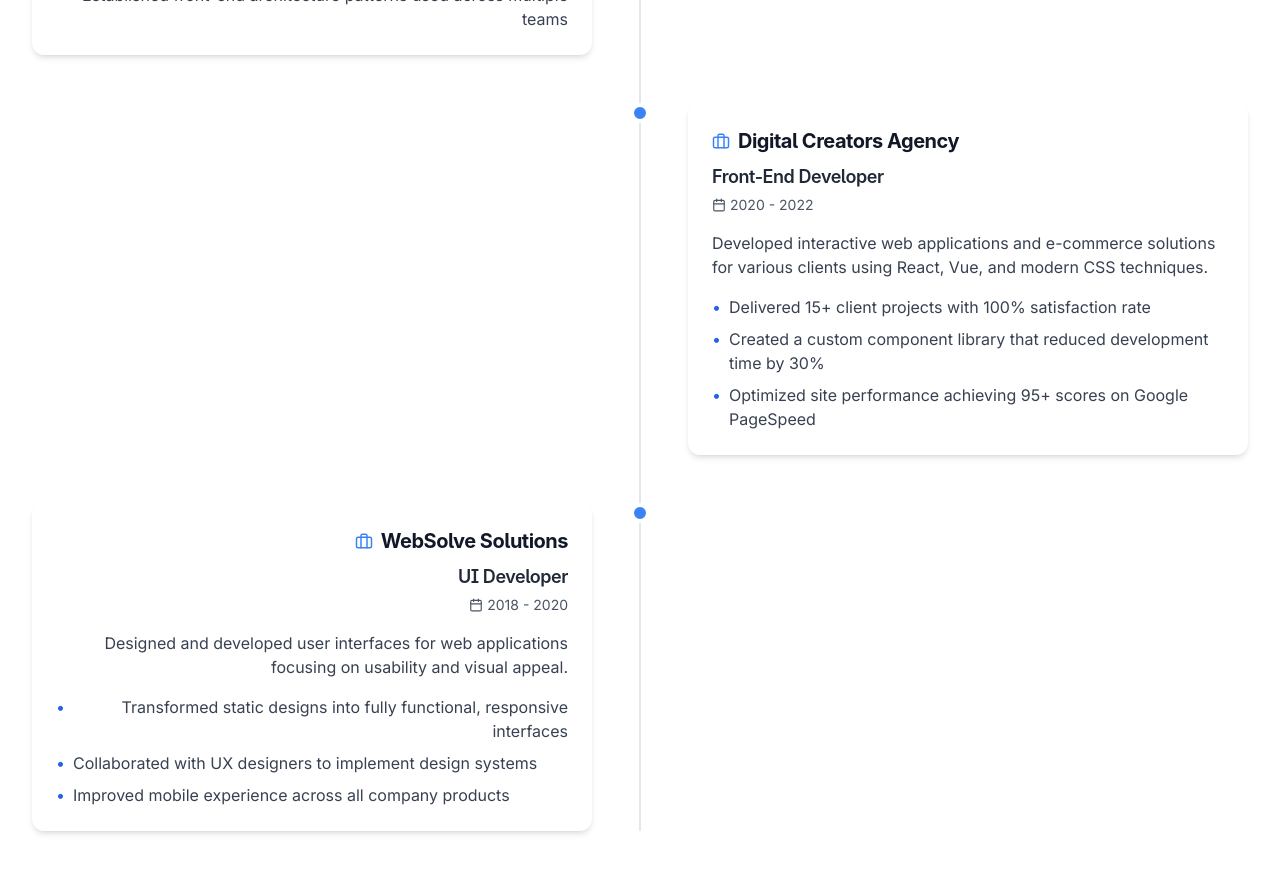
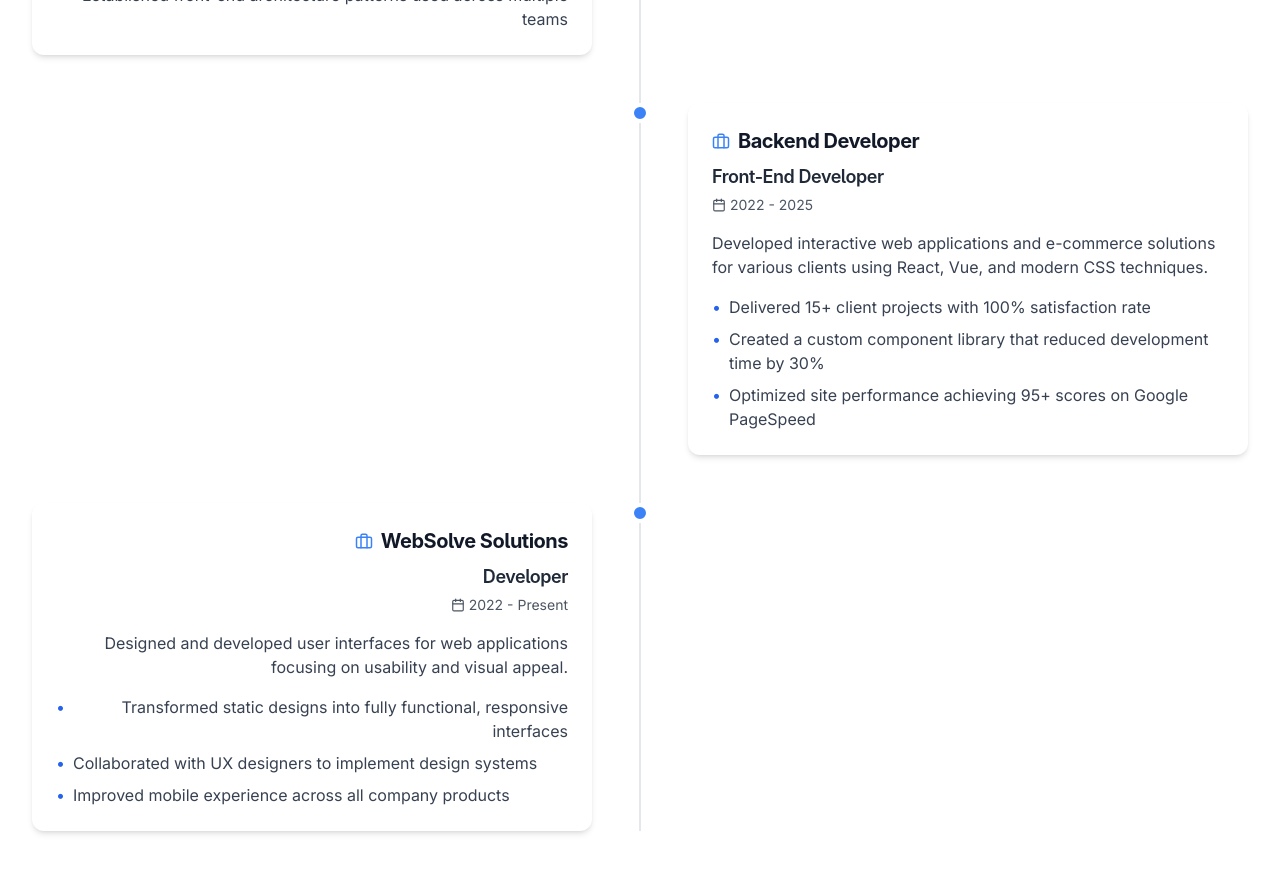
Before and after one commit to alawoddin/portifoil_react, a React (Vite) app: page / in a window 1280 px wide. Shown: the part 4960-5833 px from the top of the page. Built offline with nearby package versions, Linux system fonts and the light colour scheme.

Commit message:
the experience section is done

```diff
--- a/src/components/Experience.tsx
+++ b/src/components/Experience.tsx
@@ -17,9 +17,9 @@ const Experience = () => {
       ]
     },
     {
-      company: "Digital Creators Agency",
+      company: "Backend Developer",
       position: "Front-End Developer",
-      duration: "2020 - 2022",
+      duration: "2022 - 2025",
       description: "Developed interactive web applications and e-commerce solutions for various clients using React, Vue, and modern CSS techniques.",
       achievements: [
         "Delivered 15+ client projects with 100% satisfaction rate",
@@ -29,8 +29,8 @@ const Experience = () => {
     },
     {
       company: "WebSolve Solutions",
-      position: "UI Developer",
-      duration: "2018 - 2020",
+      position: "Developer",
+      duration: "2022 - Present",
       description: "Designed and developed user interfaces for web applications focusing on usability and visual appeal.",
       achievements: [
         "Transformed static designs into fully functional, responsive interfaces",
```
